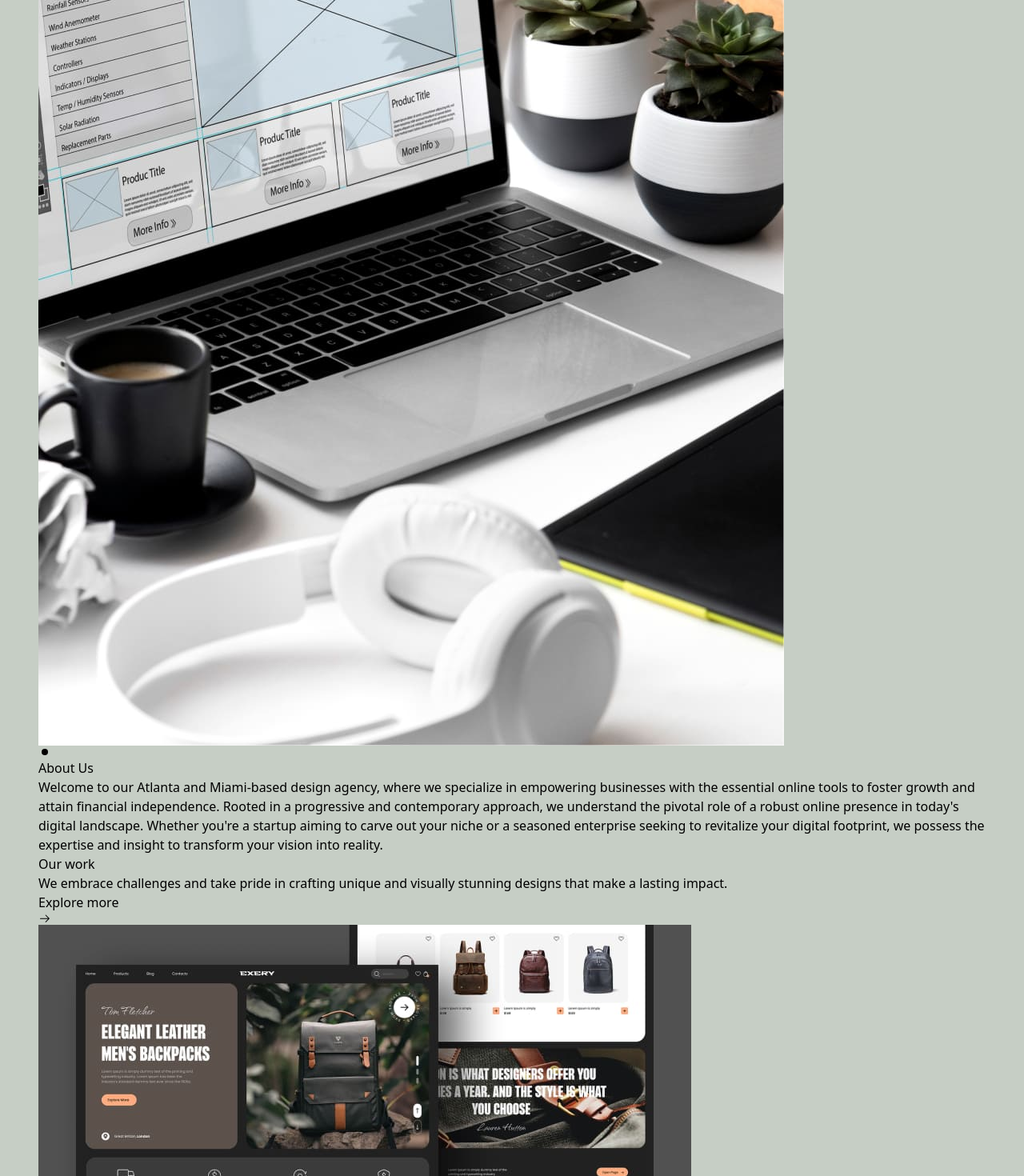
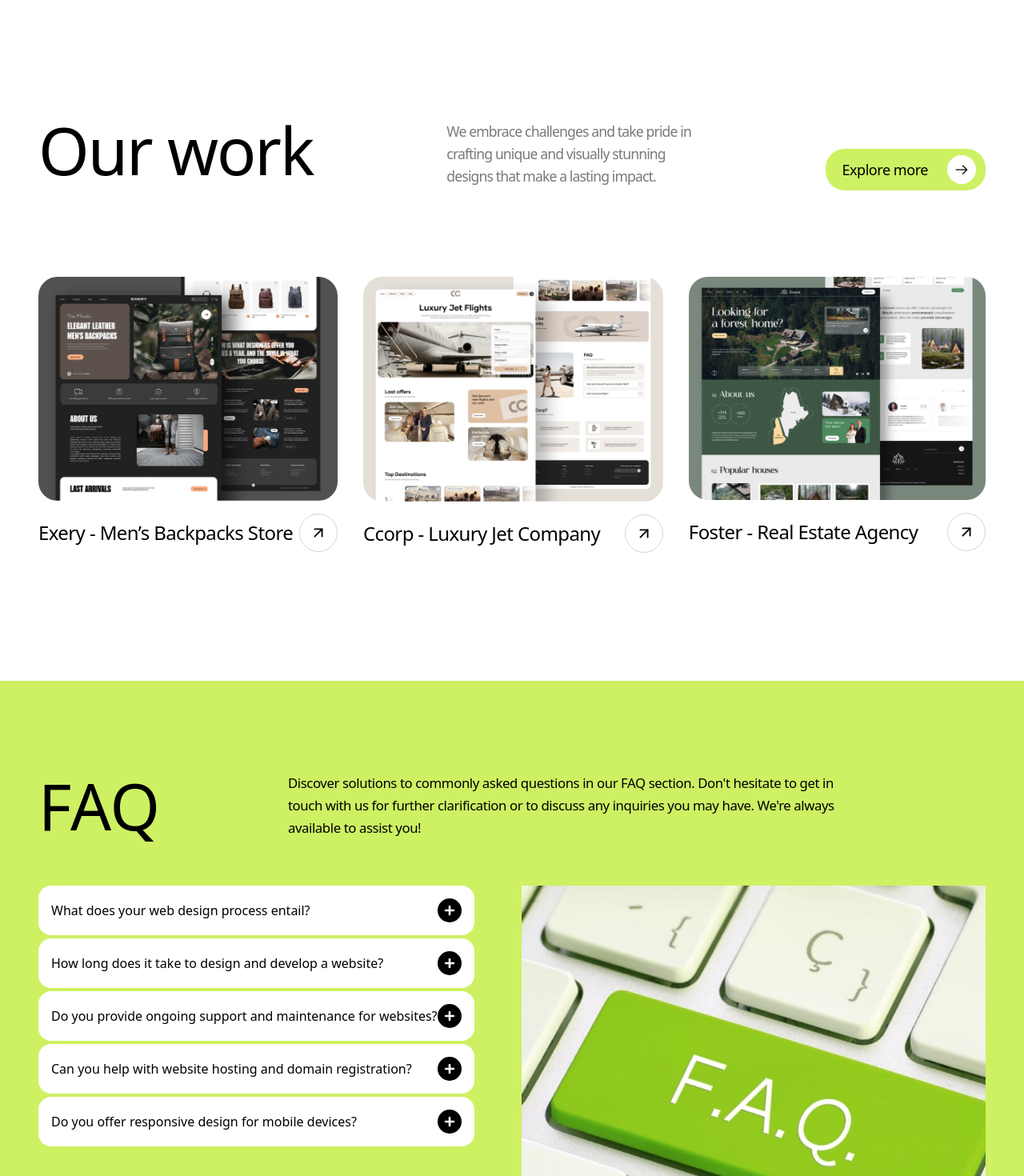
Before and after one commit to varshaa-t/provisions-design-studio, a React (Vite) app: page / in a window 1280 px wide. Shown: the part 2740-4210 px from the top of the page at 80% size. Built offline with nearby package versions, Linux system fonts and the light colour scheme.

Commit message:
AboutUs and Work styling

```diff
--- a/src/components/AboutUs.jsx
+++ b/src/components/AboutUs.jsx
@@ -5,14 +5,17 @@ function AboutUs() {
     const aboutUs = new URL("../assets/aboutUs.jpg", import.meta.url);
 
   return (
-    <div>
-        <img src={aboutUs}/>
-        <div>
-            <div>
+    <div className='flex justify-between space-x-40 items-center bg-white -mx-12 px-12 pb-48'>
+        <img
+            src={aboutUs}
+            className='w-[1600px] h-[400px] rounded-[2rem] object-cover'
+        />
+        <div className='flex flex-col space-y-10'>
+            <div className='flex items-center justify-start border border-slate-500 w-32 rounded-3xl px-4 py-2'>
                 <GoDotFill />
                 About Us
             </div>
-            <div>
+            <div className='w-[56vw] text-2xl tracking-tighter'>
                 Welcome to our Atlanta and Miami-based design agency, where we specialize
                 in empowering businesses with the essential online tools to foster growth
                 and attain financial independence. Rooted in a progressive and contemporary
--- a/src/components/FAQ.jsx
+++ b/src/components/FAQ.jsx
@@ -1,81 +1,84 @@
 import React from 'react'
-import { GoPlus } from "react-icons/go";
+import { FaPlus } from "react-icons/fa";
 
 function FAQ() {
-    const faq = new URL("../assets/faq.jpg", import.meta.url).href;
+    const faqImage = new URL("../assets/faq.jpg", import.meta.url).href;
 
   return (
-    <div>
-        <div>
-            <div>FAQ</div>
-            <div>
+    <div className='-mx-12 px-12 bg-neon-green pt-24 pb-24'>
+        <div className='flex justify-start items-center space-x-40 pb-10'>
+            <div className='text-[5rem] font-medium'>FAQ</div>
+            <div className='w-[55vw] text-[1.05rem] leading-7 tracking-tight'>
                 Discover solutions to commonly asked questions in our FAQ section. Don't
                 hesitate to get in touch with us for further clarification or to discuss
                 any inquiries you may have. We're always available to assist you!
             </div>
         </div>
-        <div>
-            <ul>
-                <li>
-                    <div>
+        <div className='flex justify-between'>
+            <ul className='space-y-1'>
+                <li className='bg-white p-4 rounded-2xl'>
+                    <div className='flex items-center justify-between'>
                         <div>What does your web design process entail?</div>
-                        <GoPlus />
+                        <FaPlus className='text-white bg-black rounded-full py-2 text-3xl'/>
                     </div>
-                    <div>
+                    {/* <div>
                         We believe in a collaborative approach! We start with a kickoff
                         meeting to understand your brand, vision, and goals for the
                         website. You'll be involved every step of the way – from initial
                         design concepts to development and launch. We'll keep you in the loop
                         and ensure you approve everything before we move forward.
+                    </div> */}
+                </li>
+                <li className='bg-white p-4 rounded-2xl'>
+                    <div className='flex items-center justify-between'>
+                        <div>How long does it take to design and develop a website?</div>
+                        <FaPlus className='text-white bg-black rounded-full py-2 text-3xl font-bold'/>
                     </div>
-                </li>
-                <li>
-                    <div>
-                        <div>How long does it take to design and develop a website?</div>
-                        <GoPlus />
-                    </div>
-                    <div>
+                    {/* <div>
                         Every website is unique! The duration of our projects can vary based on
                         their size and complexity. On average, expect around 45 days for completion.
                         However, rest assured, every moment is dedicated to crafting a digital masterpiece
                         that resonates with your audience.
+                    </div> */}
+                </li>
+                <li className='bg-white p-4 rounded-2xl'>
+                    <div className='flex items-center justify-between'>
+                        <div>Do you provide ongoing support and maintenance for websites?</div>
+                        <FaPlus className='text-white bg-black rounded-full py-2 text-3xl font-bold'/>
                     </div>
-                </li>
-                <li>
-                    <div>
-                        <div>Do you provide ongoing support and maintenance for websites?</div>
-                        <GoPlus />
-                    </div>
-                    <div>
+                    {/* <div>
                         Yes, we offer phone and email support during business hours to answer any questions
                         you might have. Additionally, we provide website maintenance services to keep your
                         site running smoothly and securely.
+                    </div> */}
+                </li>
+                <li className='bg-white p-4 rounded-2xl'>
+                    <div className='flex items-center justify-between'>
+                        <div>Can you help with website hosting and domain registration?</div>
+                        <FaPlus className='text-white bg-black rounded-full py-2 text-3xl font-bold'/>
                     </div>
-                </li>
-                <li>
-                    <div>
-                        <div>Can you help with website hosting and domain registration?</div>
-                        <GoPlus />
-                    </div>
-                    <div>
+                    {/* <div>
                         Absolutely! We can host your website on our lightning-fast servers, guaranteeing
                         speed and security. Plus, we offer domain registration to get you started hassle-free.
+                    </div> */}
+                </li>
+                <li className='bg-white p-4 rounded-2xl'>
+                    <div className='flex items-center justify-between'>
+                        <div>Do you offer responsive design for mobile devices?</div>
+                        <FaPlus className='text-white bg-black rounded-full py-2 text-3xl font-bold'/>
                     </div>
-                </li>
-                <li>
-                    <div>
-                        <div>Do you offer responsive design for mobile devices?</div>
-                        <GoPlus />
-                    </div>
-                    <div>
+                    {/* <div>
                         You bet! In today's mobile-first world, we prioritize responsive web design.
                         This means your website will automatically adjust to perfectly fit any screen size,
                         whether it's a desktop computer, tablet, or smartphone.
-                    </div>
+                    </div> */}
                 </li>
             </ul>
             <div>
-                <img src={faq}/>
+                <img
+                    className='w-[580px] h-[490px] object-cover'
+                    src={faqImage}
+                />
             </div>
         </div>
     </div>
--- a/src/components/Work.jsx
+++ b/src/components/Work.jsx
@@ -1,43 +1,65 @@
 import React from 'react'
 import { GoArrowRight } from "react-icons/go";
 import { FiArrowUpRight } from "react-icons/fi";
+import { useRecoilValue, useSetRecoilState } from 'recoil';
+import { arrow } from '../state/arrow';
 
 function Work() {
     const workOne = new URL("../assets/work-1.jpg", import.meta.url).href;
     const workTwo = new URL("../assets/work-2.jpg", import.meta.url).href;
     const workThree = new URL("../assets/work-3.jpg", import.meta.url).href;
 
+    const arrowChange = useRecoilValue(arrow);
+    const setArrowChange = useSetRecoilState(arrow);
+
   return (
-    <div>
-        <div>
-            <div>Our work</div>
-            <div>We embrace challenges and take pride in crafting unique
+    <div className='flex flex-col -mx-12 px-12 bg-white'>
+        <div className='flex justify-between items-center mb-24'>
+            <div className='text-[5.1rem] font-medium tracking-tight'>Our work</div>
+            <div className='w-[24vw] text-[1.1rem] leading-7 pt-2 text-[#787979] tracking-tighter'>We embrace challenges and take pride in crafting unique
                 and visually stunning designs that make a lasting impact.
             </div>
-            <button>
-                Explore more<GoArrowRight />
+            <button
+                className='flex space-x-6 items-center bg-neon-green pl-5 pr-3 py-2 rounded-3xl text-lg mt-12 tracking-tight'
+                onMouseEnter={() => setArrowChange(true)}
+                onMouseLeave={() => setArrowChange(false)}
+            >
+                <div>Explore more</div>
+                {arrowChange ?
+                    <GoArrowRight className='text-4xl bg-white rounded-full py-2 rotate-[-40deg]'/> :
+                    <GoArrowRight className='text-4xl bg-white rounded-full py-2'/>
+                }
             </button>
         </div>
-        <div>
+        <div className='flex justify-between space-x-8 mb-40'>
             <div>
-                <img src={workOne}/>
-                <div>
-                    <div>Exery - Men’s Backpacks Store</div>
-                    <FiArrowUpRight />
+                <img
+                    src={workOne}
+                    className='rounded-3xl'
+                />
+                <div className='flex items-center justify-between mt-4'>
+                    <div className='text-2xl tracking-tight font-medium'>Exery - Men’s Backpacks Store</div>
+                    <FiArrowUpRight className='text-[3rem] bg-white rounded-full py-3 hover:cursor-pointer hover:bg-neon-green border border-gray-300 hover:border-none'/>
                 </div>
             </div>
             <div>
-                <img src={workTwo}/>
-                <div>
-                    <div>Ccorp - Luxury Jet Company</div>
-                    <FiArrowUpRight />
+                <img
+                    src={workTwo}
+                    className='rounded-3xl'
+                />
+                <div className='flex items-center justify-between mt-4'>
+                    <div className='text-2xl tracking-tight font-medium'>Ccorp - Luxury Jet Company</div>
+                    <FiArrowUpRight className='text-[3rem] bg-white rounded-full py-3 hover:cursor-pointer hover:bg-neon-green border border-gray-300 hover:border-none'/>
                 </div>
             </div>
             <div>
-                <img src={workThree}/>
-                <div>
-                    <div>Foster - Real Estate Agency</div>
-                    <FiArrowUpRight />
+                <img
+                    src={workThree}
+                    className='rounded-3xl'
+                />
+                <div className='flex items-center justify-between mt-4'>
+                    <div className='text-2xl tracking-tight font-medium'>Foster - Real Estate Agency</div>
+                    <FiArrowUpRight className='text-[3rem] bg-white rounded-full py-3 hover:cursor-pointer hover:bg-neon-green border border-gray-300 hover:border-none'/>
                 </div>
             </div>
         </div>
```
